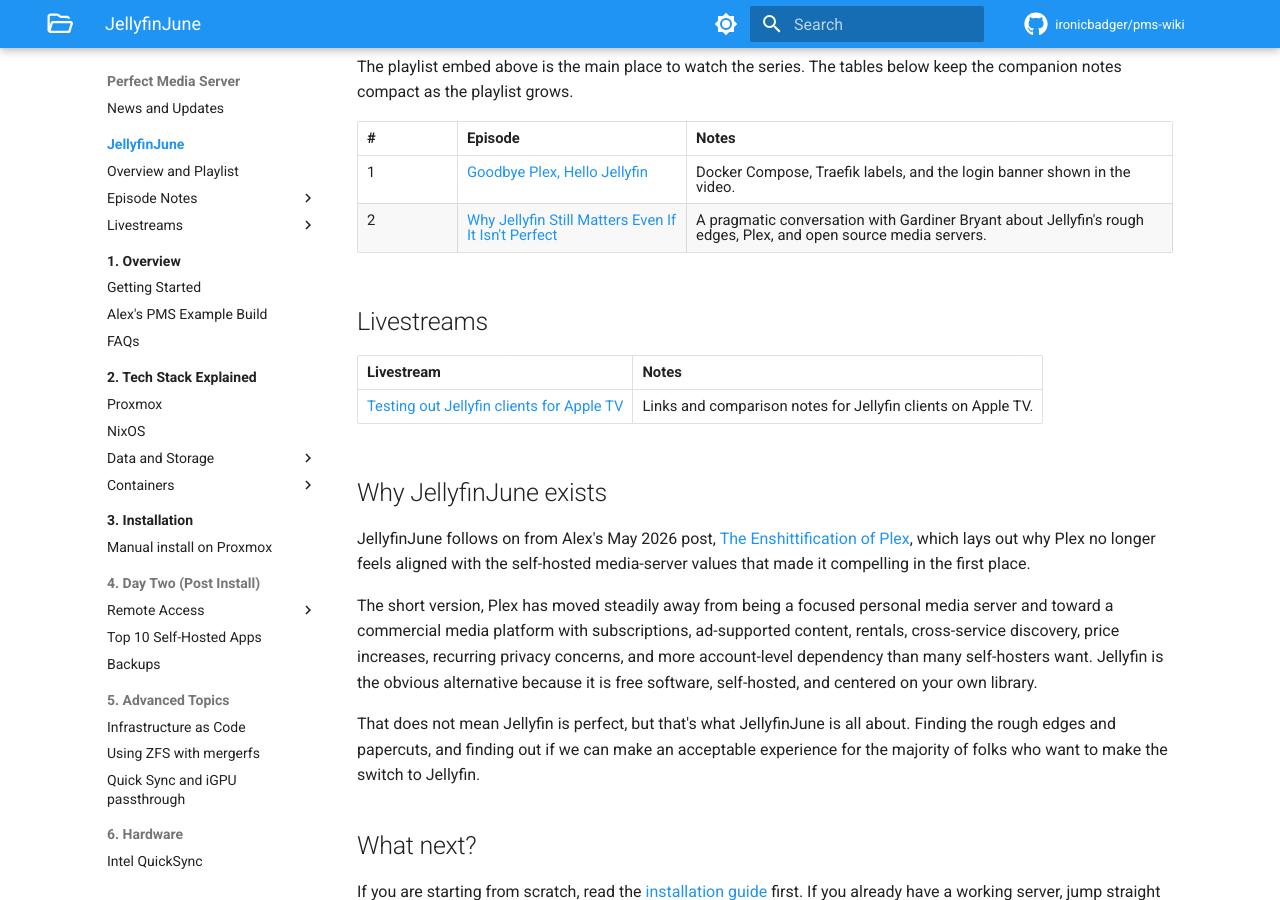
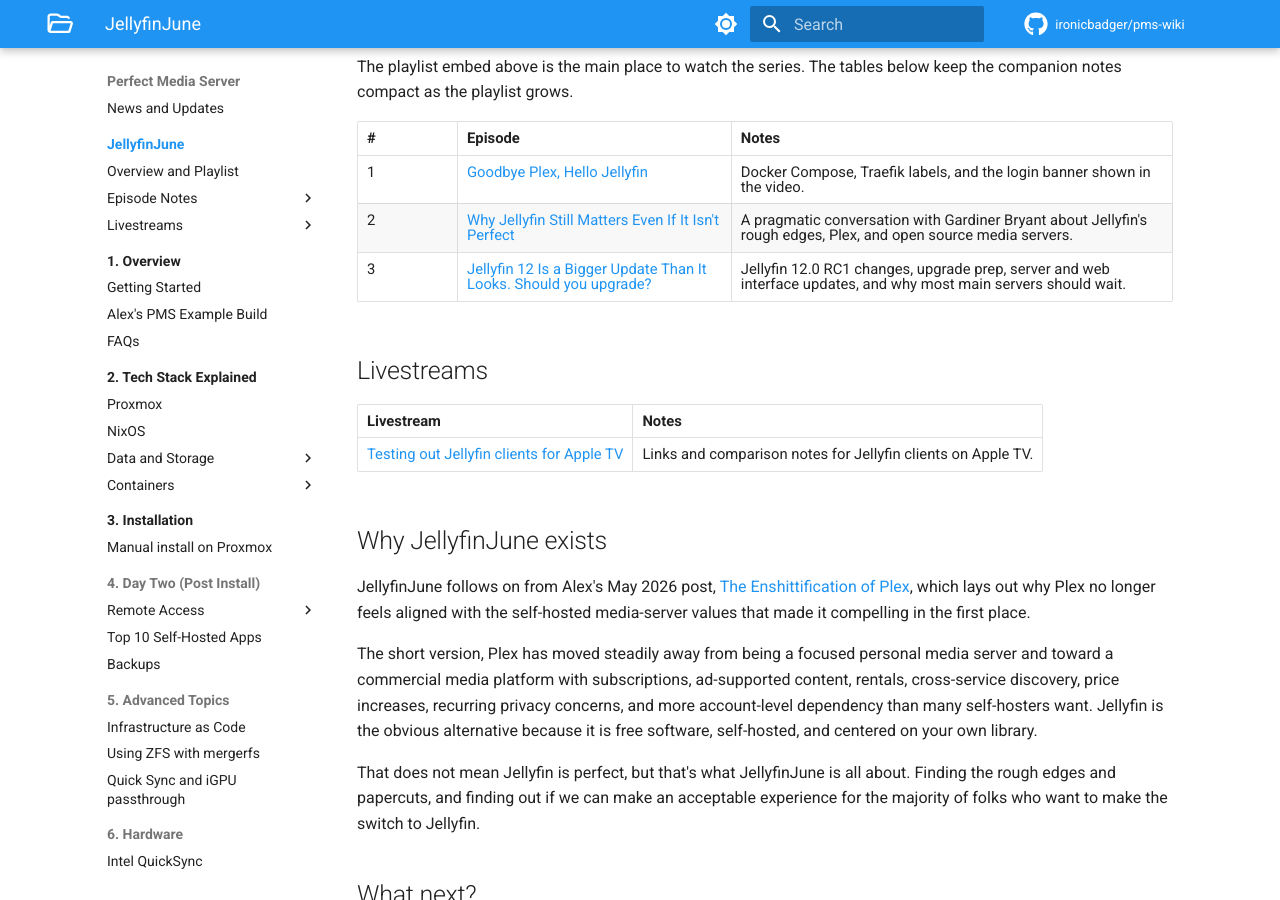
Before and after one commit to ironicbadger/pms-wiki, an MkDocs documentation site: the page built from docs/jellyfinjune/index.md, in a window 1280 px wide and 900 px high, scrolled down 851 px. Built offline with MkDocs 1.6.1 and Material for MkDocs 9.7.7, drawn with Linux system fonts in a browser that asks for light colours; some web fonts are replaced; comment, search, counter and statistics services are not loaded.

Commit message:
e3 v12 rc1

```diff
--- a/docs/jellyfinjune/index.md
+++ b/docs/jellyfinjune/index.md
@@ -16,6 +16,7 @@ The playlist embed above is the main place to watch the series. The tables below
 | --- | --- | --- |
 | 1 | [Goodbye Plex, Hello Jellyfin](e01.md) | Docker Compose, Traefik labels, and the login banner shown in the video. |
 | 2 | [Why Jellyfin Still Matters Even If It Isn't Perfect](e02.md) | A pragmatic conversation with Gardiner Bryant about Jellyfin's rough edges, Plex, and open source media servers. |
+| 3 | [Jellyfin 12 Is a Bigger Update Than It Looks. Should you upgrade?](e03.md) | Jellyfin 12.0 RC1 changes, upgrade prep, server and web interface updates, and why most main servers should wait. |
 
 ## Livestreams
 
--- a/mkdocs.yml
+++ b/mkdocs.yml
@@ -113,6 +113,7 @@ nav:
     - Episode Notes:
       - Episode 1: 'jellyfinjune/e01.md'
       - Episode 2: 'jellyfinjune/e02.md'
+      - Episode 3: 'jellyfinjune/e03.md'
     - Livestreams:
       - Apple TV clients: 'jellyfinjune/livestreams/apple-tv-clients.md'
   - 1. Overview:
```
Also changed, not shown: docs/jellyfinjune/e03.md (added, +19 -0 lines).
